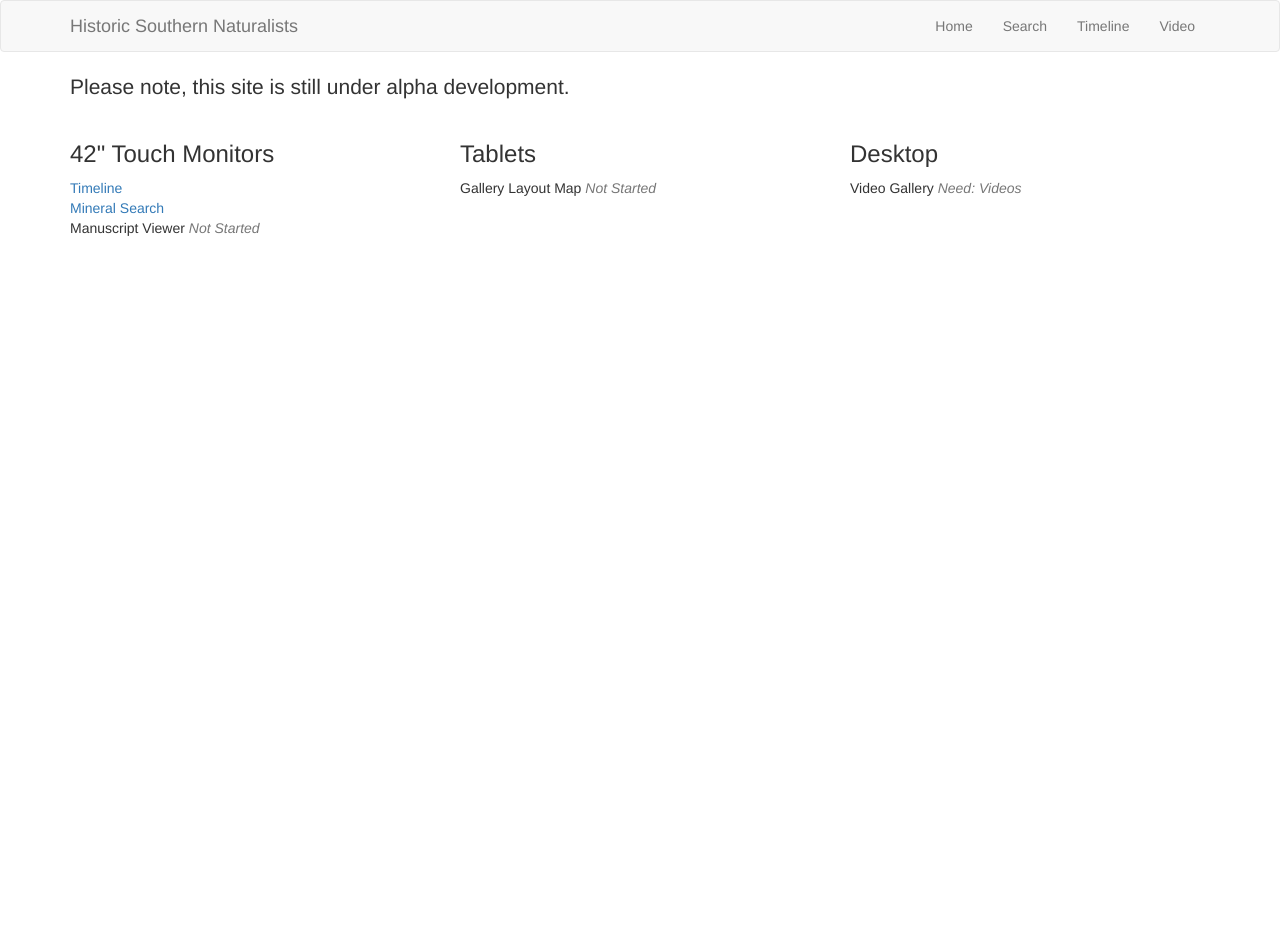
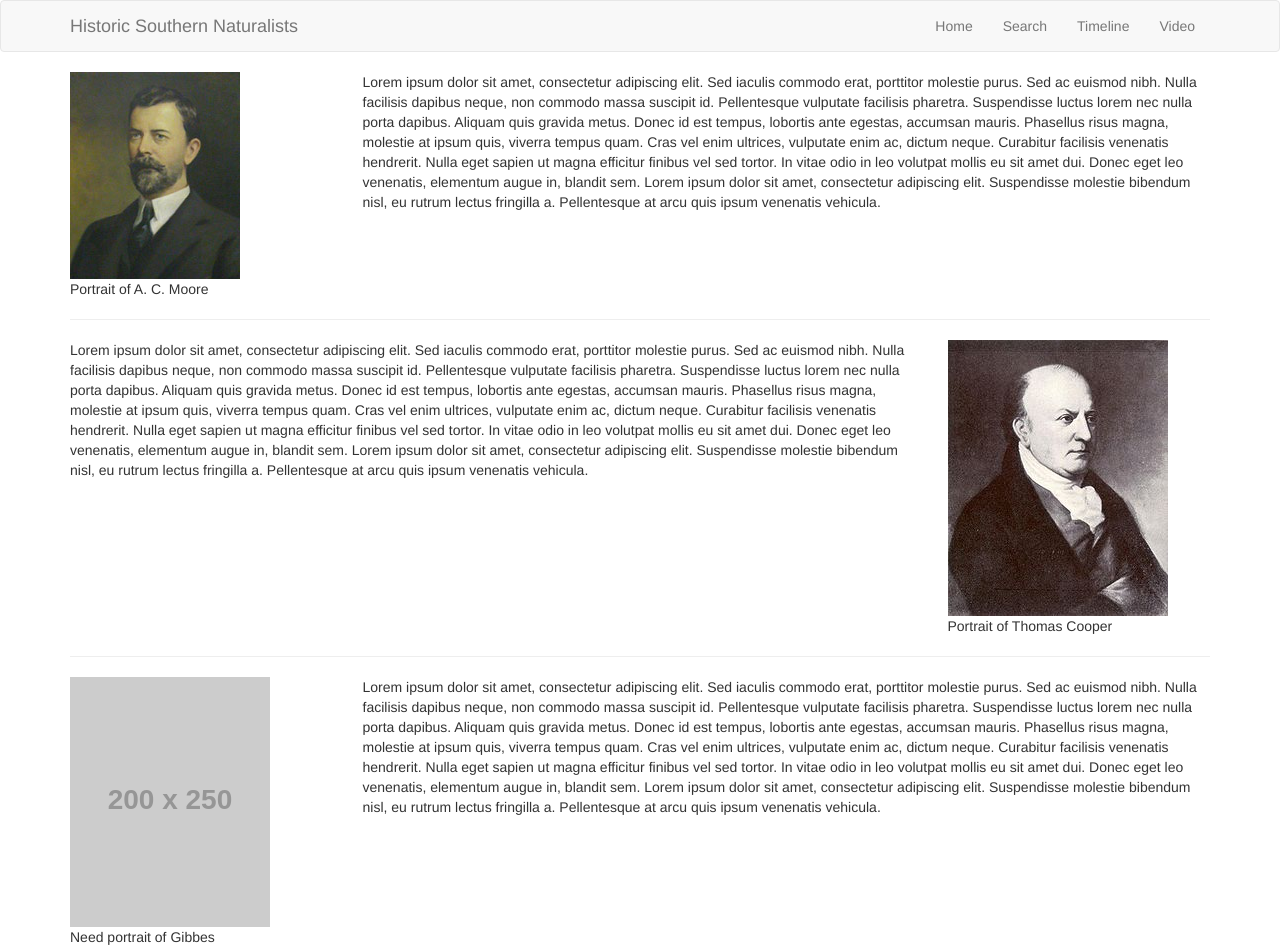
Before and after one commit to DigitalUSSouth/historic-southern-naturalists, a PHP site: page / in a window 1280 px wide. Before the commit the page ends 236 px from the top, so only its background shows below. Run offline with PHP 8.4, Linux system fonts and the light colour scheme; grey boxes labelled with a size stand in for pictures from a placeholder-image service; data that the repository does not hold is empty; some libraries are stand-ins or nearby versions.

Commit message:
Added Placeholder Text, Images to index.php

```diff
--- a/index.php
+++ b/index.php
@@ -1,44 +1,55 @@
 <?php
 require "includes/application.php";
 require "includes/header.php";
+
+$info = array(
+  array(
+    "image"   => "a-c-moore.jpg",
+    "caption" => "Portrait of A. C. Moore"
+  ),
+  array(
+    "image"   => "thomas-cooper.jpg",
+    "caption" => "Portrait of Thomas Cooper"
+  )
+);
 ?>
   <div class="row">
-    <div class="col-xs-12">
-      <p class="lead">Please note, this site is still under alpha development.</p>
+    <div class="col-sm-3">
+      <img src="<?php print $application->getURL(); ?>/img/<?php print $info[0]["image"]; ?>" class="img-responsive" alt="<?php print $info[0]["caption"]; ?>">
+
+      <div class="caption"><?php print $info[0]["caption"]; ?></div>
+    </div>
+
+    <div class="col-sm-9">
+      Lorem ipsum dolor sit amet, consectetur adipiscing elit. Sed iaculis commodo erat, porttitor molestie purus. Sed ac euismod nibh. Nulla facilisis dapibus neque, non commodo massa suscipit id. Pellentesque vulputate facilisis pharetra. Suspendisse luctus lorem nec nulla porta dapibus. Aliquam quis gravida metus. Donec id est tempus, lobortis ante egestas, accumsan mauris. Phasellus risus magna, molestie at ipsum quis, viverra tempus quam. Cras vel enim ultrices, vulputate enim ac, dictum neque. Curabitur facilisis venenatis hendrerit. Nulla eget sapien ut magna efficitur finibus vel sed tortor. In vitae odio in leo volutpat mollis eu sit amet dui. Donec eget leo venenatis, elementum augue in, blandit sem. Lorem ipsum dolor sit amet, consectetur adipiscing elit. Suspendisse molestie bibendum nisl, eu rutrum lectus fringilla a. Pellentesque at arcu quis ipsum venenatis vehicula.
     </div>
   </div>
 
+  <hr>
+
   <div class="row">
-    <div class="col-xs-4">
-      <h3>42" Touch Monitors</h3>
-
-      <ul class="list-unstyled">
-        <li>
-          <a href="<?php print $application->getURL(); ?>timeline.php">Timeline</a>
-        </li>
-
-        <li>
-          <a href="<?php print $application->getURL(); ?>search.php">Mineral Search</a>
-        </li>
-
-        <li>Manuscript Viewer <em class="text-muted">Not Started</em></li>
-      </ul>
+    <div class="col-sm-9">
+      Lorem ipsum dolor sit amet, consectetur adipiscing elit. Sed iaculis commodo erat, porttitor molestie purus. Sed ac euismod nibh. Nulla facilisis dapibus neque, non commodo massa suscipit id. Pellentesque vulputate facilisis pharetra. Suspendisse luctus lorem nec nulla porta dapibus. Aliquam quis gravida metus. Donec id est tempus, lobortis ante egestas, accumsan mauris. Phasellus risus magna, molestie at ipsum quis, viverra tempus quam. Cras vel enim ultrices, vulputate enim ac, dictum neque. Curabitur facilisis venenatis hendrerit. Nulla eget sapien ut magna efficitur finibus vel sed tortor. In vitae odio in leo volutpat mollis eu sit amet dui. Donec eget leo venenatis, elementum augue in, blandit sem. Lorem ipsum dolor sit amet, consectetur adipiscing elit. Suspendisse molestie bibendum nisl, eu rutrum lectus fringilla a. Pellentesque at arcu quis ipsum venenatis vehicula.
     </div>
 
-    <div class="col-xs-4">
-      <h3>Tablets</h3>
+    <div class="col-sm-3">
+      <img src="<?php print $application->getURL(); ?>/img/<?php print $info[1]["image"]; ?>" class="img-responsive" alt="<?php print $info[1]["caption"]; ?>">
 
-      <ul class="list-unstyled">
-        <li>Gallery Layout Map <em class="text-muted">Not Started</em></li>
-      </ul>
+      <div class="caption"><?php print $info[1]["caption"]; ?></div>
+    </div>
+  </div>
+
+  <hr>
+
+  <div class="row">
+    <div class="col-sm-3">
+      <img src="http://placehold.it/200x250" class="img-responsive" alt="Need portrait of Gibbes">
+
+      <div class="caption">Need portrait of Gibbes</div>
     </div>
 
-    <div class="col-xs-4">
-      <h3>Desktop</h3>
-
-      <ul class="list-unstyled">
-        <li>Video Gallery <em class="text-muted">Need: Videos</em></li>
-      </ul>
+    <div class="col-sm-9">
+      Lorem ipsum dolor sit amet, consectetur adipiscing elit. Sed iaculis commodo erat, porttitor molestie purus. Sed ac euismod nibh. Nulla facilisis dapibus neque, non commodo massa suscipit id. Pellentesque vulputate facilisis pharetra. Suspendisse luctus lorem nec nulla porta dapibus. Aliquam quis gravida metus. Donec id est tempus, lobortis ante egestas, accumsan mauris. Phasellus risus magna, molestie at ipsum quis, viverra tempus quam. Cras vel enim ultrices, vulputate enim ac, dictum neque. Curabitur facilisis venenatis hendrerit. Nulla eget sapien ut magna efficitur finibus vel sed tortor. In vitae odio in leo volutpat mollis eu sit amet dui. Donec eget leo venenatis, elementum augue in, blandit sem. Lorem ipsum dolor sit amet, consectetur adipiscing elit. Suspendisse molestie bibendum nisl, eu rutrum lectus fringilla a. Pellentesque at arcu quis ipsum venenatis vehicula.
     </div>
   </div>
 <?php require "includes/footer.php"; ?>
```
Also changed, not shown: img/a-c-moore.jpg (added), img/thomas-cooper.jpg (added).
